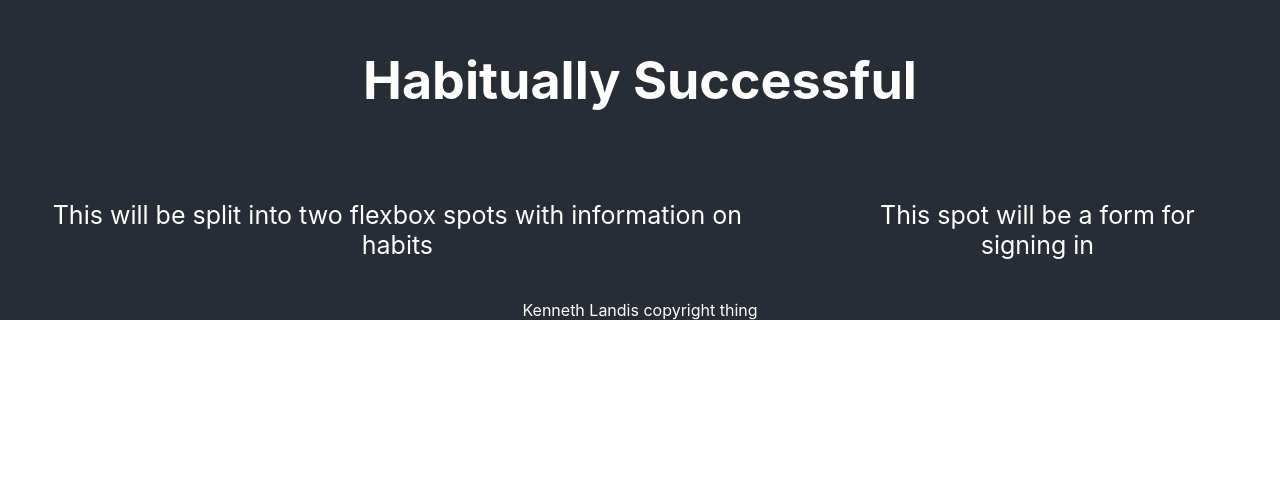
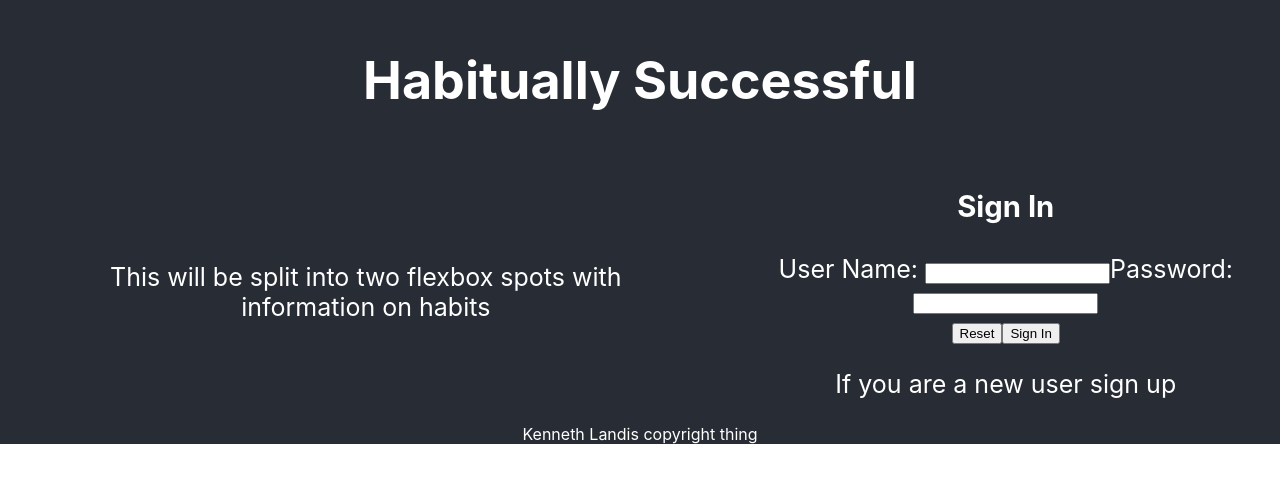
Before and after one commit to KennethLandis/habitual-app, a React (Create React App) app: page / in a window 1280 px wide. Shown: the top 482 px of the page. Built offline with nearby package versions, Linux system fonts and the light colour scheme.

Commit message:
Home/sign-in
Home page Sign in component created with Route. Wired up basic functionality to validate name and password and store variables on submit.  Will revisit when user page component is implemented to update state.

```diff
--- a/src/App.js
+++ b/src/App.js
@@ -1,8 +1,23 @@
 import React, { Component } from 'react';
-import { Route, Link } from 'react-router';
+import { Route } from 'react-router';
+import Store from './store'
 import './App.css';
+import Home from './components/Home'
 
-function App() {
+class App extends Component {
+  state = {
+    users: [],
+    habits: []
+  };
+
+  componentDidMount() {
+    this.setState({
+      users: Store.users,
+      habits: Store.habits
+    })
+  };
+
+  render() {
     return (
       <div className="App">
         <header className="App-header">
@@ -10,15 +25,18 @@ function App() {
             Habitually Successful
           </h1>
         </header>
-      <main className="main">
-        <p className="content">This will be split into two flexbox spots with information on habits</p>
-        <p className="content">This spot will be a form for signing in</p>
-      </main>
+        <Route
+          exact
+          key={'/'}
+          path={'/'}
+          component={Home}
+        />
         <footer className="footer">
           Kenneth Landis copyright thing
         </footer>
       </div>
     );
+  };
 }
 
 export default App;
--- /dev/null
+++ b/src/components/Home.js
@@ -0,0 +1,15 @@
+import React, { Component } from 'react';
+import SignIn from './Sign-in';
+
+class Home extends Component {
+    render() {
+        return (
+            <main className="main">
+          <p className="content">This will be split into two flexbox spots with information on habits</p>
+          <SignIn className="content"></SignIn>
+        </main>
+        )
+    }
+};
+
+export default Home;
--- /dev/null
+++ b/src/components/Sign-in.js
@@ -0,0 +1,87 @@
+import React, { Component }from 'react';
+
+class SignIn extends Component {
+    constructor(props) {
+        super(props);
+        this.state = {
+            user_name: {
+                value: '',
+                touched: false
+            },
+            password: {
+                value: '',
+                touched: false
+            }
+        }
+    }
+
+    updateName(user_name) {
+        this.setState({ user_name: { value: user_name, touched: true}})
+    }
+
+    updatePassword(password) {
+        this.setState({ password: { value: password, touched: true}})
+    }
+
+    validateName() {
+        const name = this.state.user_name.value.trim();
+        if (name.length === 0) {
+            return "Name is required";
+        } else if (name.length > 12) {
+            return "Max length of username is 12 characters"
+        }
+    }
+
+    validatePassword() {
+        const passValidate = this.state.password.value.trim();
+        if (passValidate.length === 0) {
+            return "Password is required";
+        } else if (passValidate.length > 20) {
+            return "Max length of password is 20 characters"
+        }
+    }
+
+    handleSubmit(e) {
+        e.preventDefault();
+        const user_name = this.state.user_name.value;
+        const password = this.state.password.value;
+        console.log(user_name)
+        console.log(password)
+    }
+
+    render() {
+        //const nameError = this.validateName();
+        return(
+            <form className="sign-in" onSubmit={e => this.handleSubmit(e)}>
+                <h3>Sign In</h3>
+                <div className="form-group">
+                    <label htmlFor="user-name">User Name: </label>
+                    <input
+                        type="text"
+                        className="sign-in-control"
+                        name="user-name"
+                        id="user-name"
+                        onChange={e => this.updateName(e.target.value)}/>
+                        {this.state.user_name.touched}
+                    <label htmlFor="password">Password: </label>
+                    <input
+                        type="text"
+                        className="sign-in-control"
+                        name="password"
+                        id="password"
+                        onChange={e => this.updatePassword(e.target.value)}/><br></br>
+                        {this.state.password.touched}
+                    <button className="sign-in-reset" type="reset"> Reset </button>
+                    <button
+                        type="submit"
+                        className="sign-in-submit"
+                        //disabled={this.validateName() && this.validatePassword()}
+                    >Sign In</button>
+                    <p>If you are a new user sign up</p>
+                </div>
+            </form>
+        )
+    }
+}
+
+export default SignIn;
```
Lines whose indentation alone changed are shown as unchanged.
